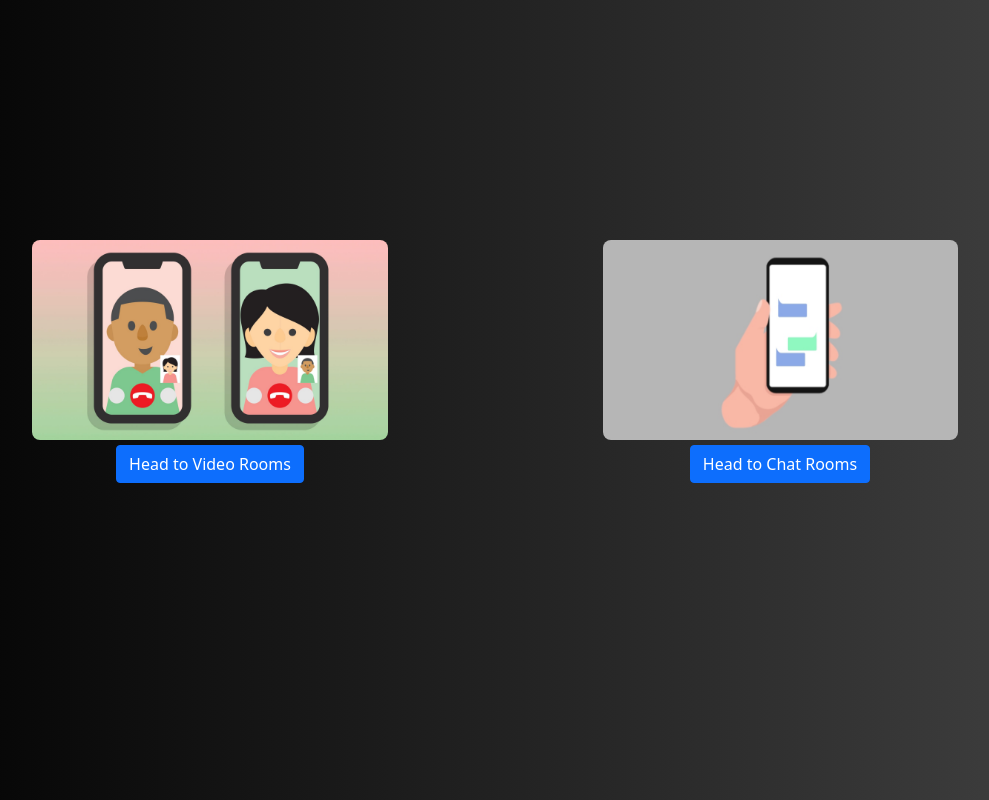
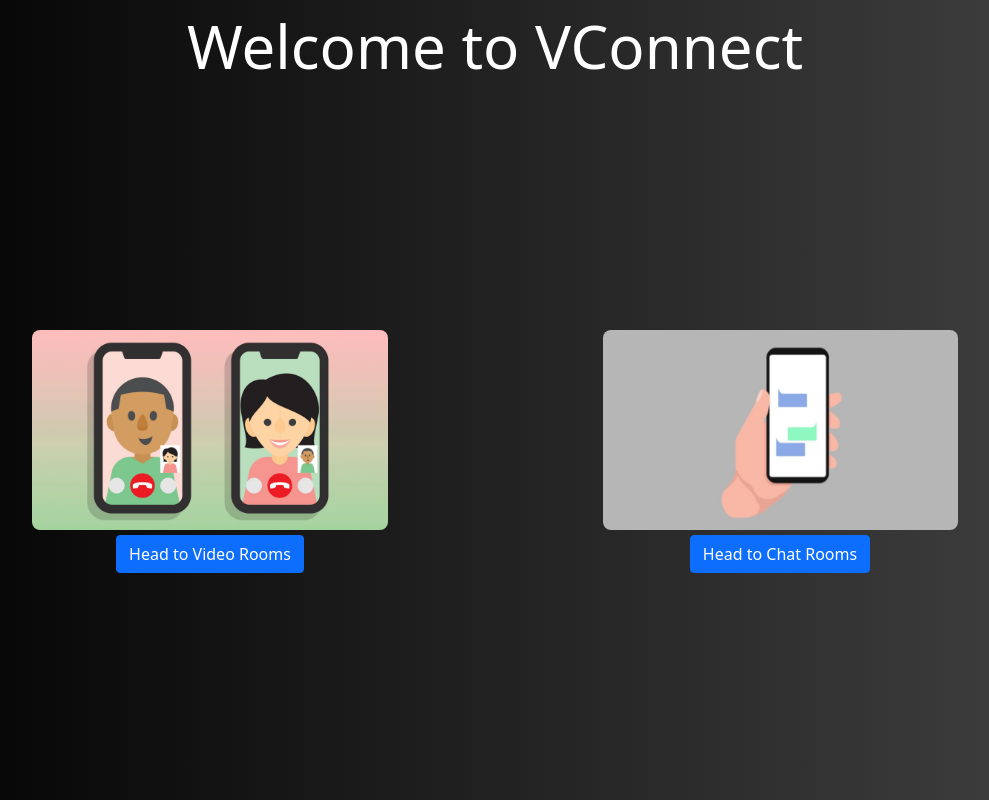
Before and after one commit to Amogh24/videochat, a React (Create React App) app in the folder frontend/: page /landing in a window 1280 px wide. Shown: the whole page, without its empty margins (145-1134 px from the left). Built offline with nearby package versions, Linux system fonts and the light colour scheme; no server answers; sample sign-in values are in the browser's storage.

Commit message:
added links to buttons

```diff
--- a/frontend/src/LandingPage.js
+++ b/frontend/src/LandingPage.js
@@ -2,10 +2,14 @@ import react from 'react'
 import { Button,Container,Row,Col } from 'react-bootstrap'
 import videocallroom from './videocallroom.jpg'
 import chatroom from './chatroom.jpg'
+import {Link} from 'react-router-dom'
 // import './LandingPage.css'
 const Landing = ()=>{
     return(
+
+
       <Container >
+        <Row><h1 style={{textAlign:"center",color:"white",marginTop:"10px",fontSize:"60px"}}>Welcome to VConnect</h1></Row>
         <Row style={{marginBottom:"5px"}}>
           <Col style={{justifyContent:"center",marginLeft:"auto",marginRight:"auto",marginBottom:"0px"}}>
           <img src={videocallroom}alt="Video Call Room" height="200px" style={{display:"block",marginLeft:"auto",marginRight:"auto",borderRadius:"8px",marginTop:"30vh"}}/>
@@ -16,10 +20,11 @@ const Landing = ()=>{
         </Row>
         <Row >
           <Col>
-          <Button style={{display:"block",marginLeft:"auto",marginRight:"auto",marginTop:"0%"}}>Head to Video Rooms</Button>
+
+          <Link to="/"><Button style={{display:"block",marginLeft:"auto",marginRight:"auto",marginTop:"0%"}}>Head to Video Rooms</Button></Link>
           </Col>
           <Col>
-          <Button style={{display:"block",marginLeft:"auto",marginRight:"auto",marginTop:"0%"}}>Head to Chat Rooms</Button>
+          <Link to="/chat"><Button style={{display:"block",marginLeft:"auto",marginRight:"auto",marginTop:"0%"}}>Head to Chat Rooms</Button></Link>
           </Col>
         </Row>
          {/* <div style = {{marginLeft:"30%"}}>
```
